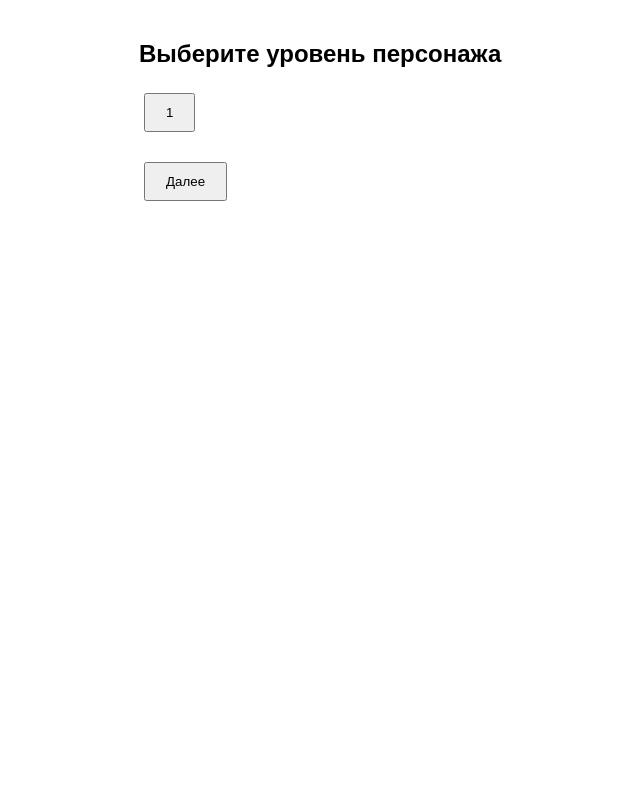
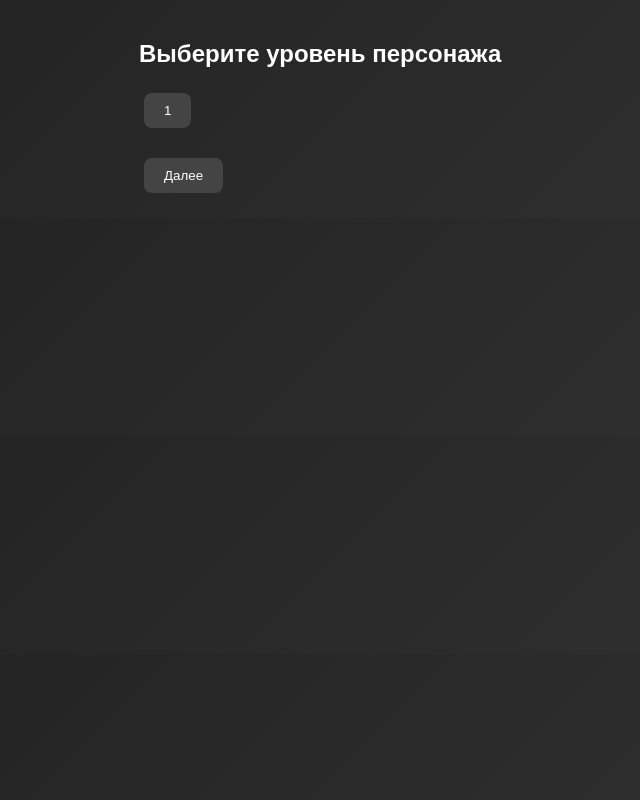
Before and after one commit to Kluch0296/character-creator, a plain HTML site: page index.html in a window 1280 px wide. Shown: the whole page, without its empty margins (201-841 px from the left). Drawn offline with Linux system fonts and the light colour scheme.

Commit message:
Add dark theme styling with rounded buttons

```diff
--- a/style.css
+++ b/style.css
@@ -3,12 +3,26 @@ body {
   padding: 20px;
   max-width: 600px;
   margin: auto;
+  background: linear-gradient(135deg, #222, #333);
+  color: #f0f0f0;
 }
 
 button {
   margin: 5px;
   padding: 10px 20px;
   cursor: pointer;
+  background-color: #444;
+  color: #fff;
+  border: none;
+  border-radius: 8px;
+}
+
+button:hover {
+  background-color: #555;
+}
+
+h2 {
+  color: #fff;
 }
 
 .options {
```
